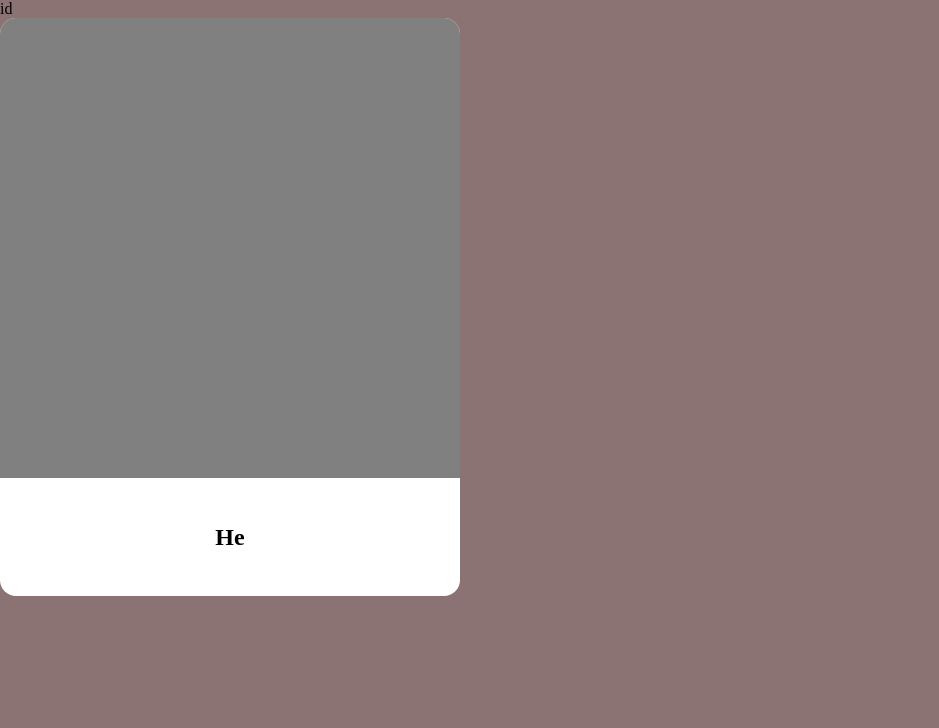
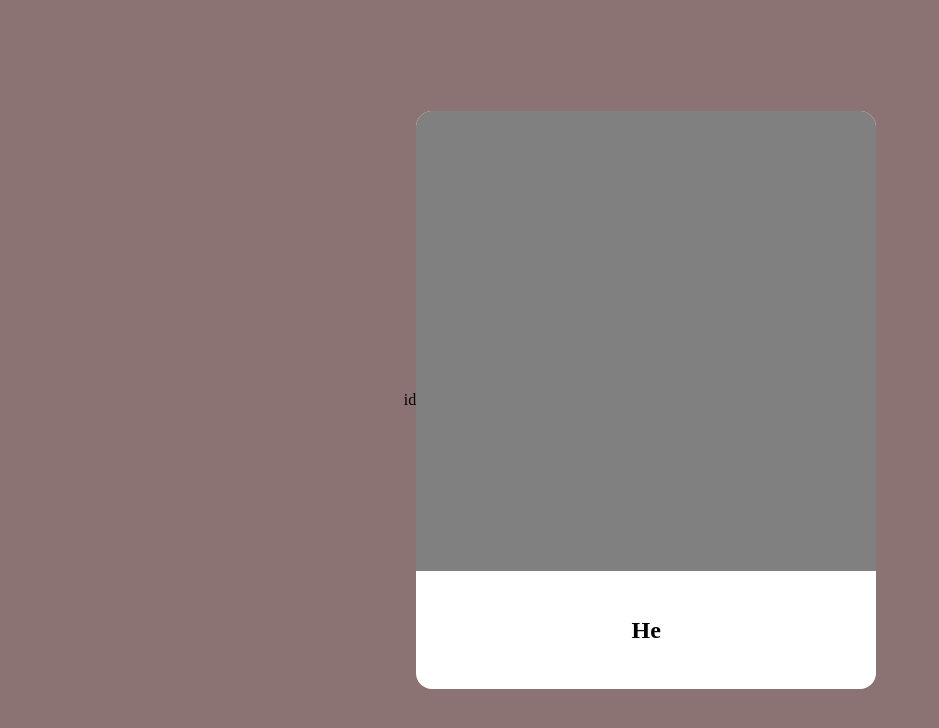
Before and after one commit to CaioVieira-dev/writing-trainer, a React (Create React App) app: page / in a window 1280 px wide. Shown: the top 728 px of the page, without its empty margins (0-939 px from the left). Built offline with nearby package versions, Linux system fonts and the light colour scheme.

Commit message:
chore: :lipstick: improve css

```diff
--- /dev/null
+++ b/src/App.css
@@ -0,0 +1,7 @@
+#div-app{
+    display:flex;
+    height:100%;
+    flex:1;
+    align-items:center;
+    justify-content:center;
+}
--- a/src/App.js
+++ b/src/App.js
@@ -1,5 +1,6 @@
 import React from 'react';
 import {Card} from './components/Card'
+import "./App.css"
 
 function App() {
   return (
--- a/src/components/Card/index.jsx
+++ b/src/components/Card/index.jsx
@@ -4,7 +4,7 @@ import { FrontFace } from '../FrontFace';
 //card
 //wraps front and back faces
 export function Card(){
-    return <div>
+    return <div className="card">
         <FrontFace/>
     </div>
 }
--- a/src/components/Card/styles.css
+++ b/src/components/Card/styles.css
@@ -0,0 +1,4 @@
+.card{
+    width: clamp(230px,460px,460px);
+    height: clamp(289px,578px,578px);
+}
--- a/src/components/FrontFace/styles.css
+++ b/src/components/FrontFace/styles.css
@@ -1,6 +1,6 @@
 .front-face{
-    width: clamp(230px,460px,460px);
-    height: clamp(289px,578px,578px);
+width: 100%;
+height: 100%;
 
     border-radius: 16px;
     background-color: #fff;
--- a/src/index.css
+++ b/src/index.css
@@ -3,10 +3,9 @@
 padding:0;
 box-sizing: border-box;
 }
-body,html{
+body,html,#root{
   height:100%;
 }
 body{
   background-color: hsl(0,10%,50%)
-
 }
```
